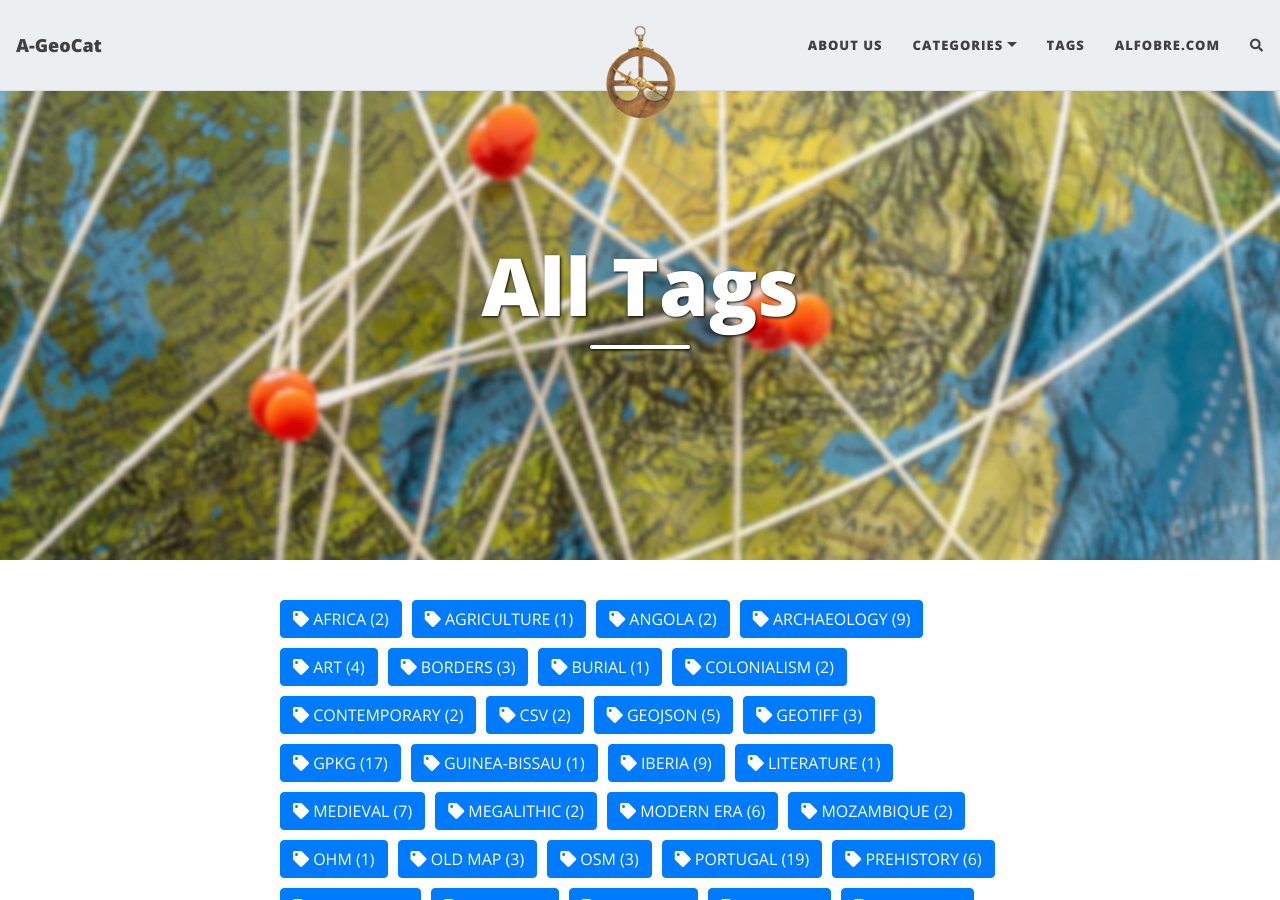
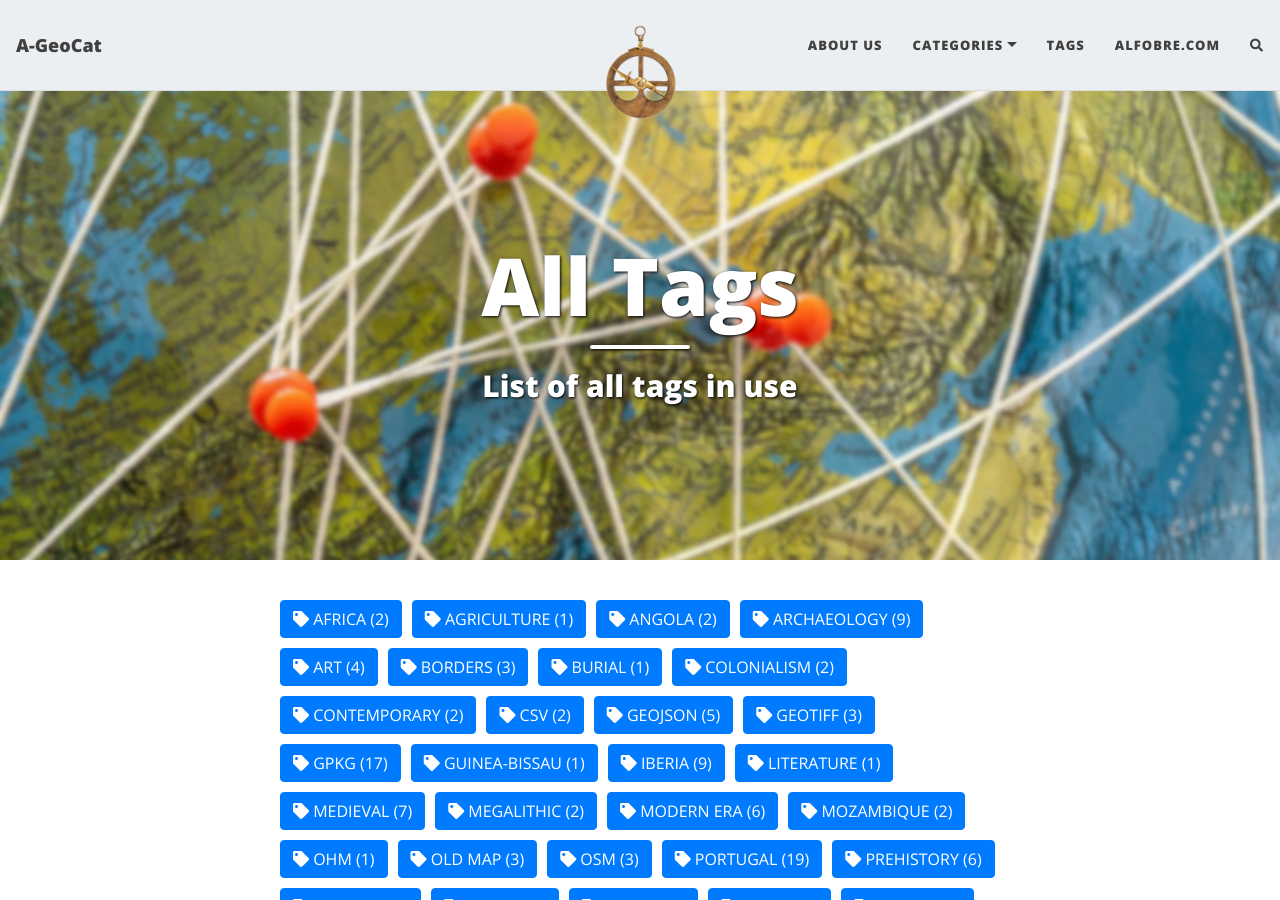
Before and after one commit to projetoalfobre/a-geocat, a Jekyll site: the page built from tags.html, in a window 1280 px wide and 900 px high. Built offline with Jekyll 4.4.1, drawn with Linux system fonts in a browser that asks for light colours; nearby versions of some CDN libraries; comment, search, counter and statistics services are not loaded.

Commit message:
Update tags.html

```diff
--- a/tags.html
+++ b/tags.html
@@ -1,6 +1,7 @@
 ---
 layout: page
 title: 'All Tags'
+subtitle: List of all tags in use
 cover-img: /assets/img/tags.jpg
 ---
 
```
